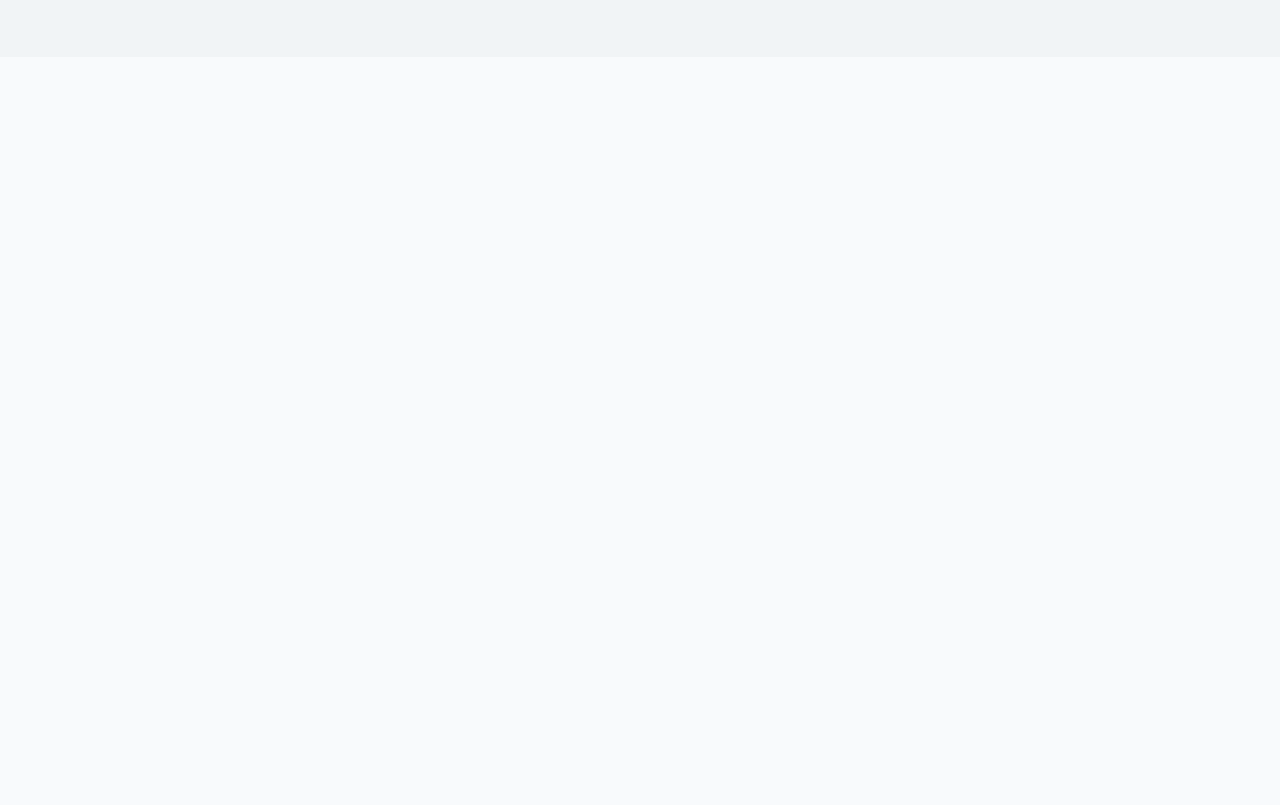
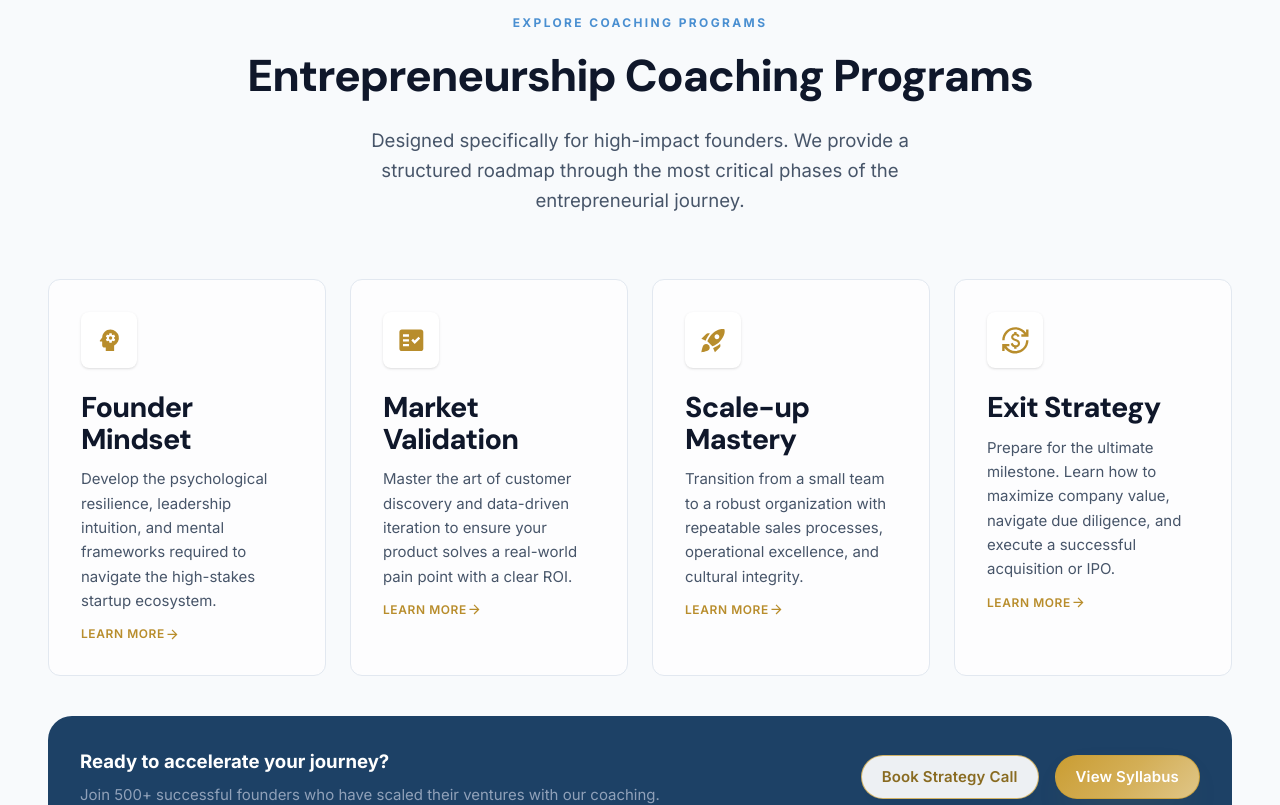
Before and after one commit to ashifashi2681/benjali-academy, a Next.js app: page /bca in a window 1280 px wide. Shown: the part 2362-3167 px from the top of the page. Before the commit the page ends 2419 px from the top, so only its background shows below. Built offline with nearby package versions, Linux system fonts and the light colour scheme.

Commit message:
coaching programs

```diff
--- a/src/app/bca/page.jsx
+++ b/src/app/bca/page.jsx
@@ -1,3 +1,4 @@
+import CoachingPrograms from "@/components/sections/coachingPrograms";
 import Hero from "@/components/sections/hero";
 import Usp from "@/components/sections/usp";
 
@@ -8,6 +9,7 @@ function Bca() {
 		<main>
 			<Hero id={"bca-hero"} />
 			<Usp id={"unique-selling-points"} />
+			<CoachingPrograms id={"coaching-programs"} />
 		</main>
 	);
 }
--- /dev/null
+++ b/src/components/sections/coachingPrograms.jsx
@@ -0,0 +1,96 @@
+import React from "react";
+import Section from "../ui/section";
+import Heading from "../ui/heading";
+import {
+	MdArrowForward,
+	MdCurrencyExchange,
+	MdFactCheck,
+	MdPsychology,
+	MdRocketLaunch,
+} from "react-icons/md";
+import Button from "../ui/Button";
+
+const data = [
+	{
+		icon: <MdPsychology />,
+		title: "Founder Mindset",
+		desc: "Develop the psychological resilience, leadership intuition, and mental frameworks required to navigate the high-stakes startup ecosystem.",
+	},
+	{
+		icon: <MdFactCheck />,
+		title: "Market Validation",
+		desc: "Master the art of customer discovery and data-driven iteration to ensure your product solves a real-world pain point with a clear ROI.",
+	},
+	{
+		icon: <MdRocketLaunch />,
+		title: "Scale-up Mastery",
+		desc: "Transition from a small team to a robust organization with repeatable sales processes, operational excellence, and cultural integrity.",
+	},
+	{
+		icon: <MdCurrencyExchange />,
+		title: "Exit Strategy",
+		desc: "Prepare for the ultimate milestone. Learn how to maximize company value, navigate due diligence, and execute a successful acquisition or IPO.",
+	},
+];
+
+function CoachingPrograms({ id }) {
+	return (
+		<Section id={id}>
+			<div class="text-center mb-16">
+				<Heading
+					className="mb-6"
+					helperText="explore coaching programs">
+					Entrepreneurship Coaching Programs
+				</Heading>
+				<p class="main-description mx-auto">
+					Designed specifically for high-impact founders. We provide a
+					structured roadmap through the most critical phases of the
+					entrepreneurial journey.
+				</p>
+			</div>
+			<div class="grid grid-cols-1 md:grid-cols-2 lg:grid-cols-4 gap-6">
+				{data?.map((itm, i) => (
+					<div
+						key={i}
+						class="group relative bg-surface/70 p-8 rounded-xl border border-border transition-all duration-300 hover:-translate-y-2 hover:shadow-xl hover:shadow-primary-500/30 flex flex-col">
+						<div class="w-14 h-14 bg-white rounded-lg flex items-center justify-center mb-6 shadow-sm group-hover:scale-110 transition-transform duration-300">
+							<span class="text-primary-600 text-lg" data-icon="">
+								{itm.icon}
+							</span>
+						</div>
+						<Heading as="h4" className="mb-3">
+							{itm.title}
+						</Heading>
+						<p class="text-text-secondary text-sm leading-relaxed">
+							{itm.desc}
+						</p>
+						<div class="mt-3 flex items-center text-primary-600 font-semibold text-xs uppercase tracking-wider group-hover:gap-2 transition-all">
+							Learn More{" "}
+							<span class="text-sm" data-icon="arrow_forward">
+								<MdArrowForward />
+							</span>
+						</div>
+					</div>
+				))}
+			</div>
+
+			<div class="bg-secondary-800 rounded-3xl mt-10 p-8 flex flex-col md:flex-row items-center justify-between gap-8">
+				<div class="text-center md:text-left">
+					<h2 class="text-base font-bold text-white mb-2">
+						Ready to accelerate your journey?
+					</h2>
+					<p class="text-slate-400 text-sm">
+						Join 500+ successful founders who have scaled their
+						ventures with our coaching.
+					</p>
+				</div>
+				<div class="flex flex-col sm:flex-row gap-4">
+					<Button variant="outline">Book Strategy Call</Button>
+					<Button variant="gradient">View Syllabus</Button>
+				</div>
+			</div>
+		</Section>
+	);
+}
+
+export default CoachingPrograms;
```
